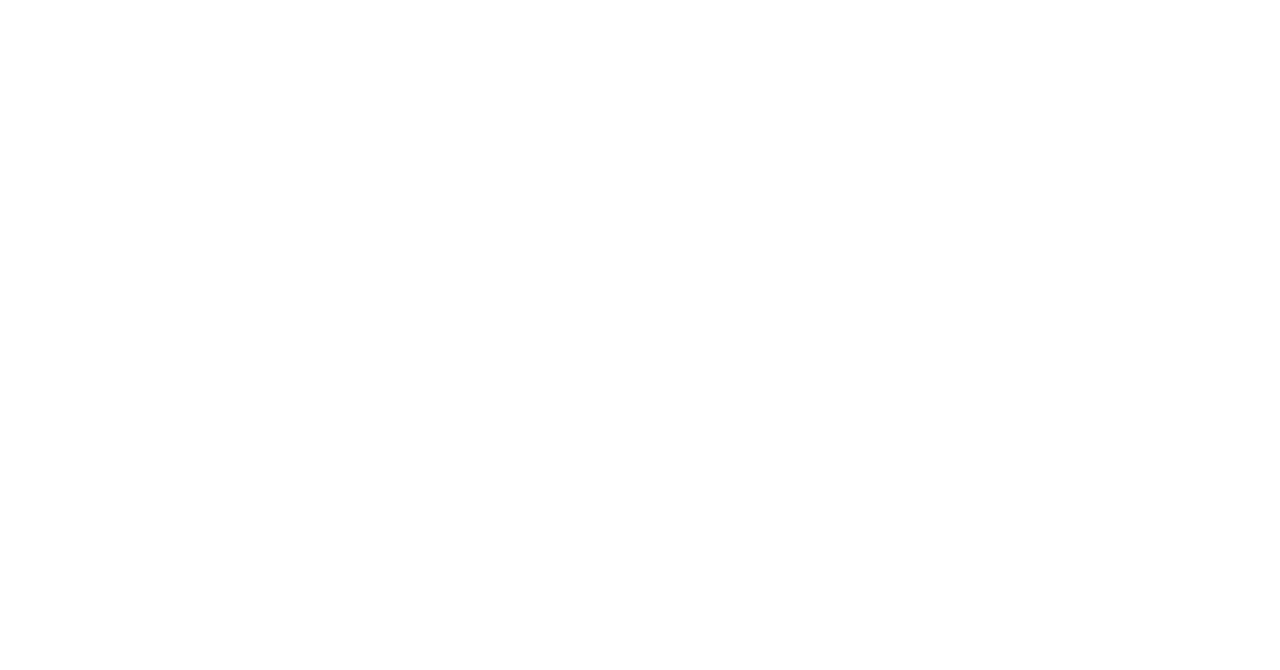
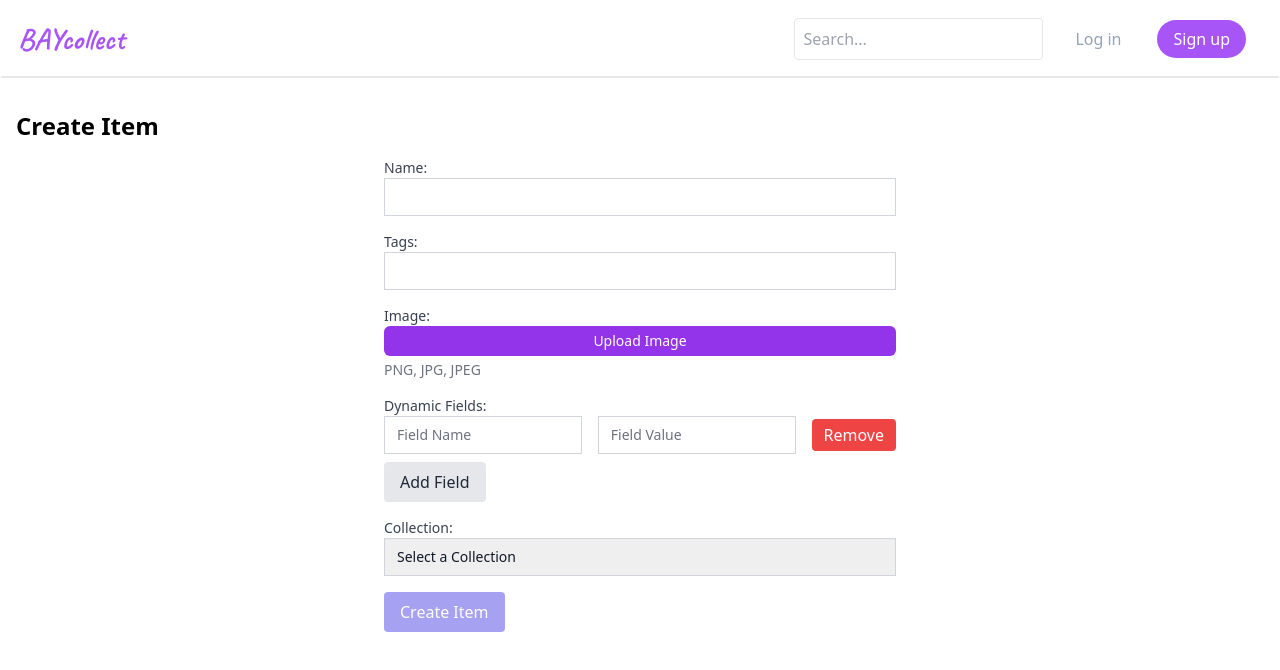
Before and after one commit to BayelChieftain/personal-collection-management, a React (Vite) app in the folder frontend/: page /create-item in a window 1280 px wide. Before the commit this address had no page. Shown: the top 670 px of the page. Built offline with nearby package versions, Linux system fonts and the light colour scheme; a web font is replaced by a local one.

Commit message:
create item form, changed store

```diff
--- a/frontend/src/App.jsx
+++ b/frontend/src/App.jsx
@@ -7,6 +7,7 @@
 import CollectionPage from './pages/CollectionPage';
 import { useAuth } from './hooks/userAuth';
 import CreateCollectionPage from './pages/CreateCollectionPage';
+import CreateItemPage from './pages/CreateItemPage';
 
 const App = () => {
 
@@ -19,6 +20,7 @@
       <Route path='/adminDashboard' element={<AdminPage />} />
       { isAuth && <Route path='/collection' element={<CollectionPage />} />}
       <Route path='/create-collection' element={<CreateCollectionPage />} />
+      <Route path='/create-item' element={<CreateItemPage />} />
     </Routes>
 
   )
--- a/frontend/src/components/CollectionForm.jsx
+++ b/frontend/src/components/CollectionForm.jsx
@@ -87,7 +87,13 @@
         id="imageUrl"
         {...register("imageUrl")}
         onChange={handleFileChange}
-        className="mt-1 block w-full border-gray-300 rounded-lg shadow-sm focus:ring-indigo-500 focus:border-indigo-500 sm:text-sm" />
+        className="appearance-none hidden w-full text-sm text-gray-900 border border-purple-300 rounded-lg cursor-pointer bg-purple-50 dark:text-gray-400 focus:outline-none dark:bg-purple-700 dark:border-purple-600 dark:placeholder-gray-400"
+        aria-describedby="file_input_help"
+         />
+        <label htmlFor="imageUrl" className='group relative w-full flex justify-center py-1 px-3 border border-transparent text-xs sm:text-sm font-medium rounded-md text-white bg-purple-600 cursor-pointer hover:bg-purple-700'>
+          Upload Image
+        </label>
+        <p className="mt-1 text-sm text-gray-500 dark:text-gray-300" id="file_input_help">PNG, JPG, JPEG</p>
       </div>
 
       <div className="mb-4">
--- /dev/null
+++ b/frontend/src/components/ItemForm.jsx
@@ -0,0 +1,106 @@
+import React, { useState } from 'react';
+import $api from '../http';
+
+const brClasses = 'appearance-none rounded-none relative block w-full px-3 py-2 border border-gray-300 placeholder-gray-500 text-gray-900 focus:outline-none focus:ring-purple-500 focus:border-purple-500 focus:z-10 sm:text-sm';
+
+const ItemForm = ({ onSubmit, register, handleSubmit, formState: { errors, isValid  }, btnText, collections }) => {
+  const [fields, setFields] = useState([{ name: "", value: "" }]);
+  const [imageUrlfr, setImageUrl] = useState(null);
+  const [file, setFile] = useState(null);
+
+  const handleAddField = () => {
+    setFields([...fields, { name: "", value: "" }]);
+  };
+
+  const handleRemoveField = (index) => {
+    const newFields = [...fields];
+    newFields.splice(index, 1);
+    setFields(newFields);
+  };
+
+  const handleFileChange = (event) => {
+    setFile(event.target.files[0]);
+    uploadFile(event.target.files[0]);
+  };
+
+  const uploadFile = async (file) => {
+    try {
+      const formData = new FormData();
+      formData.append('imageUrl', file);
+
+      const response = await $api.post('/upload', formData, {
+        headers: {
+          'Content-Type': 'multipart/form-data'
+        }
+      });
+
+      console.log('File uploaded successfully:', response.data);
+      setImageUrl(response.data);
+    } catch (error) {
+      console.error('Error uploading file:', error);
+    }
+  };
+
+  const handleFormSubmit = (data) => {
+    data.imageUrl = imageUrlfr;
+    onSubmit(data);
+  };
+
+
+  return (
+    <form onSubmit={handleSubmit(handleFormSubmit)} className="max-w-lg mx-auto">
+      <div className="mb-4">
+        <label htmlFor="name" className="block text-sm font-medium text-gray-700">Name:</label>
+        <input type="text" id="name" {...register("name", { required: true })} className={brClasses} />
+        {errors.name && <span className="text-red-500">Name is required</span>}
+      </div>
+
+      <div className="mb-4">
+        <label htmlFor="tags" className="block text-sm font-medium text-gray-700">Tags:</label>
+        <input type="text" id="tags" {...register("tags")} className={brClasses} />
+      </div>
+
+      <div className="mb-4">
+        <label htmlFor="imageUrl" className="block text-sm font-medium text-gray-700">Image:</label>
+        <input
+        type="file"
+        id="imageUrl"
+        {...register("imageUrl")}
+        onChange={handleFileChange}
+        className="appearance-none hidden w-full text-sm text-gray-900 border border-purple-300 rounded-lg cursor-pointer bg-purple-50 dark:text-gray-400 focus:outline-none dark:bg-purple-700 dark:border-purple-600 dark:placeholder-gray-400"
+        aria-describedby="file_input_help"
+         />
+        <label htmlFor="imageUrl" className='group relative w-full flex justify-center py-1 px-3 border border-transparent text-xs sm:text-sm font-medium rounded-md text-white bg-purple-600 cursor-pointer hover:bg-purple-700'>
+          Upload Image
+        </label>
+        <p className="mt-1 text-sm text-gray-500 dark:text-gray-300" id="file_input_help">PNG, JPG, JPEG</p>
+      </div>
+
+      <div className="mb-4">
+        <label className="block text-sm font-medium text-gray-700">Dynamic Fields:</label>
+        {fields.map((field, index) => (
+          <div key={index} className="flex items-center space-x-4">
+            <input type="text" {...register(`dynamicFields[${index}].name`, { required: true })} className={`w-1/3 ${brClasses}`} placeholder="Field Name" />
+            <input type="text" {...register(`dynamicFields[${index}].value`)} className={`w-1/3 ${brClasses}`} placeholder="Field Value" />
+            <button type="button" onClick={() => handleRemoveField(index)} className="px-3 py-1 bg-red-500 text-white rounded hover:bg-red-600 focus:outline-none focus:ring-2 focus:ring-offset-2 focus:ring-red-500">Remove</button>
+          </div>
+        ))}
+        <button type="button" onClick={handleAddField} className="mt-2 px-4 py-2 bg-gray-200 text-gray-800 rounded hover:bg-gray-300">Add Field</button>
+      </div>
+
+      <div className="mb-4">
+        <label htmlFor="collectionRef" className="block text-sm font-medium text-gray-700">Collection:</label>
+        <select id="collectionRef" {...register("collectionRef")} className={brClasses}>
+          <option value="">Select a Collection</option>
+          {collections.map(collection => (
+            <option key={collection.id} value={collection.id}>{collection.name}</option>
+          ))}
+        </select>
+      </div>
+
+      <button type="submit" disabled={!isValid} className={`px-4 py-2 bg-indigo-600 text-white rounded hover:bg-indigo-700 ${!isValid && 'opacity-50 cursor-not-allowed'}`}>{btnText}</button>
+    </form>
+  );
+};
+
+export default ItemForm;
--- a/frontend/src/hooks/userIds.js
+++ b/frontend/src/hooks/userIds.js
@@ -1,10 +1,10 @@
 import { useSelector } from "react-redux";
 
 export function useIds() {
-    const { collectionIds, itemIds } = useSelector(state => state.ids)
+    const { collections, itemIds } = useSelector(state => state.ids)
 
     return {
-        collectionIds,
+        collections,
         itemIds
     }
 };
--- /dev/null
+++ b/frontend/src/pages/CreateItemPage.jsx
@@ -0,0 +1,52 @@
+import React from 'react'
+import Header from '../components/Header'
+import { useNavigate } from 'react-router-dom';
+import { useForm } from 'react-hook-form';
+import $api from '../http';
+import ItemForm from '../components/ItemForm';
+import { useIds } from '../hooks/userIds';
+
+
+const CreateItemPage = () => {
+
+  const { collections } = useIds();
+
+  const navigate = useNavigate();
+  const {
+    register,
+    handleSubmit,
+    formState: { errors, isValid }
+} = useForm();
+
+const onSubmit = async (data) => {
+  try {
+      data.dynamicFields = data.dynamicFields.filter(field => field.name.trim() !== '' || field.value.trim() !== '');
+      console.log(data)
+      const response = await $api.post('/collections/items', data);
+      console.log(response)
+      navigate('/collection')
+  } catch (error) {
+      console.log(error)
+  }
+}
+
+
+  return (
+    <>
+    <Header />
+    <div className="container mx-auto px-4 py-8">
+      <h1 className="text-2xl font-bold mb-4">Create Item</h1>
+      <ItemForm
+        onSubmit={onSubmit}
+        handleSubmit={handleSubmit}
+        register={register}
+        formState={{ errors, isValid }}
+        btnText={'Create Item'}
+        collections={collections}
+      />
+    </div>
+  </>
+  )
+}
+
+export default CreateItemPage;
--- a/frontend/src/store/slice/idSlice.js
+++ b/frontend/src/store/slice/idSlice.js
@@ -1,7 +1,7 @@
 import { createSlice } from "@reduxjs/toolkit";
 
 const initialState = {
-  collectionIds: [],
+  collections: [],
   itemIds: [],
 };
 
@@ -9,11 +9,11 @@
     name: 'ids',
     initialState,
     reducers: {
-      addCollectionId(state, action) {
-        state.collectionIds.push(action.payload);
+      addCollection(state, action) {
+        state.collections.push({ id: action.payload._id, name: action.payload.name });
       },
-      removeCollectionId(state, action) {
-        state.collectionIds = state.collectionIds.filter(id => id !== action.payload);
+      removeCollection(state, action) {
+        state.collections = []
       },
       addItemId(state, action) {
         state.itemIds.push(action.payload);
@@ -22,8 +22,8 @@
         state.itemIds = state.itemIds.filter(id => id !== action.payload);
       },
     }
-  });
+});
 
-export const { addCollectionId, removeCollectionId, addItemId, removeItemId } = idSlice.actions;
+export const { addCollection, removeCollection, addItemId, removeItemId } = idSlice.actions;
 
 export default idSlice.reducer;
```
Also changed, not shown: frontend/src/pages/CollectionPage.jsx (+28 -20 lines).
